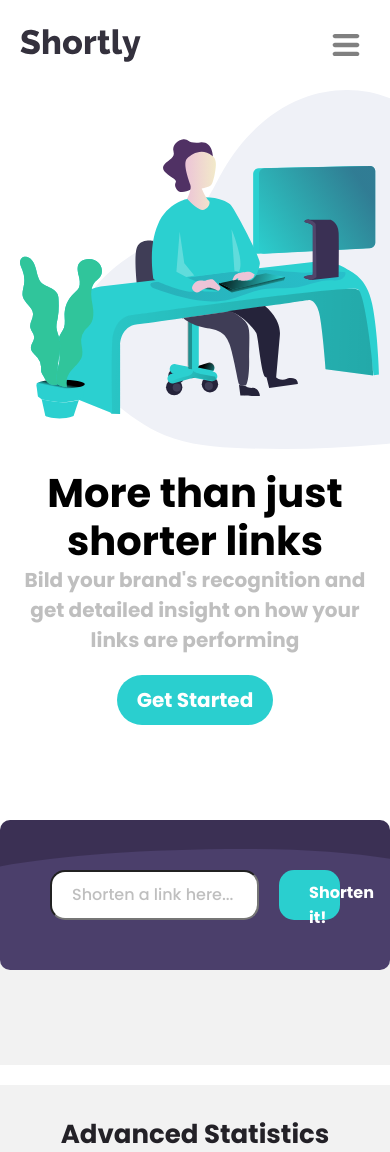
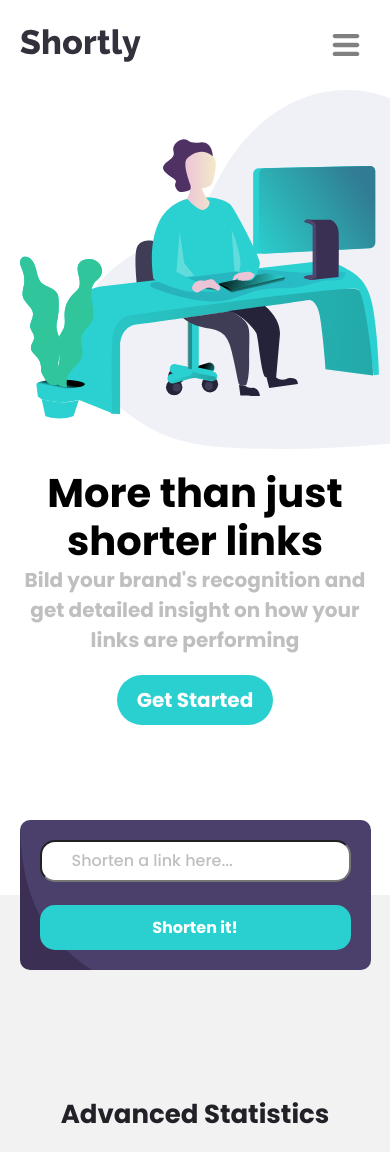
Before and after one commit to Kiril-Pavlov/url-shortening-app, a React (Create React App) app: page / in a window 390 px wide. Shown: the top 1152 px of the page. Built offline with nearby package versions, Linux system fonts and the light colour scheme.

Commit message:
copy button working, responsive shor link list done

```diff
--- a/package.json
+++ b/package.json
@@ -8,6 +8,7 @@
     "@testing-library/user-event": "^13.5.0",
     "axios": "^1.2.1",
     "react": "^18.2.0",
+    "react-copy-to-clipboard": "^5.1.0",
     "react-dom": "^18.2.0",
     "react-scripts": "5.0.1",
     "web-vitals": "^2.1.4"
--- a/src/components/MainSection/MainSection.jsx
+++ b/src/components/MainSection/MainSection.jsx
@@ -1,6 +1,7 @@
-import React,{useEffect} from 'react'
+import React, { useEffect } from 'react'
 import { useState } from 'react'
 import axios from 'axios'
+import {CopyToClipboard} from 'react-copy-to-clipboard'
 
 import styles from "./MainSection.module.css"
 
@@ -25,17 +26,17 @@ const MainSection = () => {
         let originalLink = res.data.result.original_link;
         // console.log(res.data.result.short_link)
         let shortLink = res.data.result.short_link;
-        let newLink = { originalLink, shortLink }
+        let newLink = { originalLink, shortLink}
         setShortURLList([...shortURLList, newLink])
         localStorage.setItem("localURLList", JSON.stringify([...shortURLList, newLink]))
         setUrlInput("");
       })
   }
 
-  const handleDeleteURL = (item)=>{
-    const updated = shortURLList.filter((i)=>i.originalLink !== item.originalLink)
+  const handleDeleteURL = (item) => {
+    const updated = shortURLList.filter((i) => i.originalLink !== item.originalLink)
     setShortURLList(updated)
-    localStorage.setItem("localURLList",JSON.stringify(updated))
+    localStorage.setItem("localURLList", JSON.stringify(updated))
   }
 
   return (
@@ -64,8 +65,10 @@ const MainSection = () => {
               </div>
               <div className={styles.shorterLinkItemRight}>
                 <div className={styles.shortURL}>{item.shortLink}</div>
+                <CopyToClipboard text={item.shortLink}>
                   <button className={styles.shorterLinkBtn}>Copy</button>
-                <button className={styles.shorterLinkBtn} onClick={()=>handleDeleteURL(item)}>X</button>
+                </CopyToClipboard>
+                <button className={styles.shorterLinkBtn} onClick={() => handleDeleteURL(item)}>X</button>
               </div>
             </div>
           )
--- a/src/components/MainSection/MainSection.module.css
+++ b/src/components/MainSection/MainSection.module.css
@@ -45,7 +45,7 @@
 
 .shorterLinksList{
     max-width: 1100px;
-    margin: 20px auto;
+    margin: 20px auto 0px auto;
     position: relative;
     top: -75px;
     display: flex;
@@ -91,3 +91,55 @@
     font-size: 16px;
     border-radius: 10px;
 }
+
+@media screen and (max-width:700px){
+
+    .mainSectionContainer{
+        background-image: url("../../assets/bg-shorten-mobile.svg");
+        background-size: cover;
+        max-width: 90%;
+        padding: 20px;
+        flex-direction: column;
+        gap: 20px;
+    }
+
+    .mainSectionInput{
+        width: 100%;
+        font-size: 16px;
+        padding: 10px 30px;
+    }
+
+
+    .mainSectionBtn{
+        width: 100%;
+    }
+
+    .shorterLinksList{
+        max-width: 90%;
+    }
+
+    .shorterLinkItem{
+        flex-direction: column;
+    }
+
+    .shorterLinkItemLeft{
+        width: 100%;
+        border-bottom: 1px solid var(--gray);
+    }
+
+    .fullURL{
+        width: 100%;
+        text-align: center;
+        padding-bottom: 10px;
+    }
+
+    .shorterLinkItemRight{
+        flex-direction: column;
+        padding-top: 10px;
+        width: 100%;
+    }
+
+    .shorterLinkBtn{
+        width: 100%;
+    }
+}
```
Also changed, not shown: 1 other file (tests, documents, lock files or other folders). Lines whose indentation alone changed are shown as unchanged.
